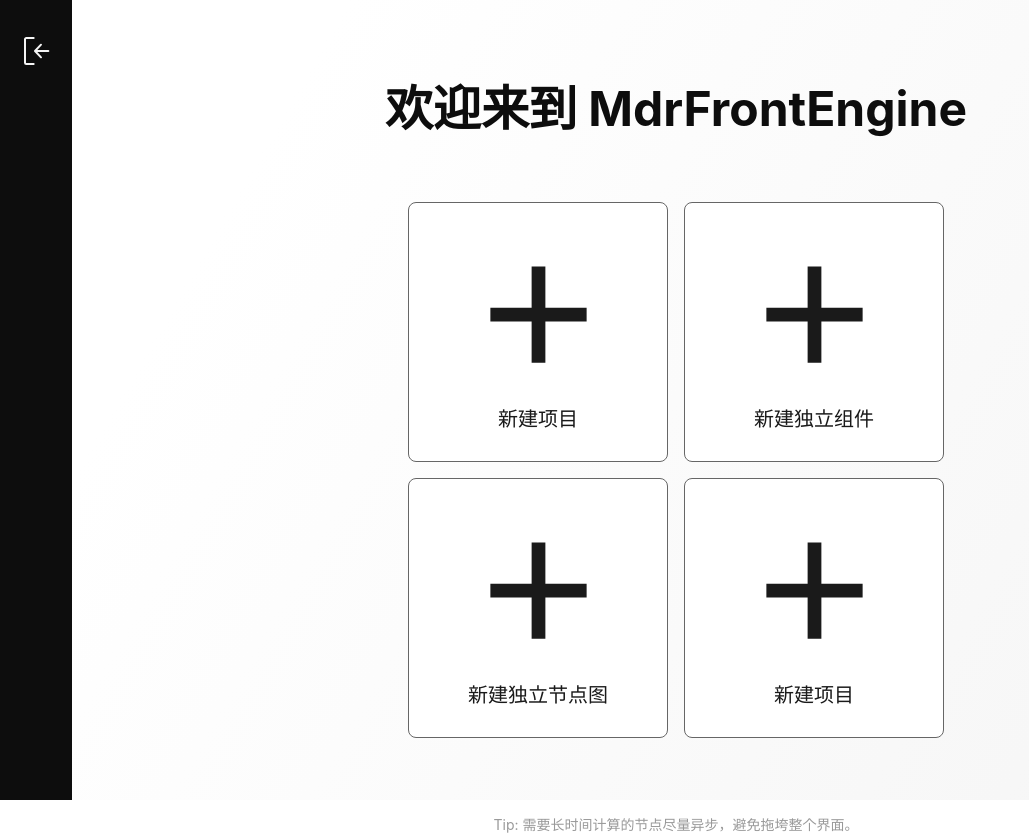
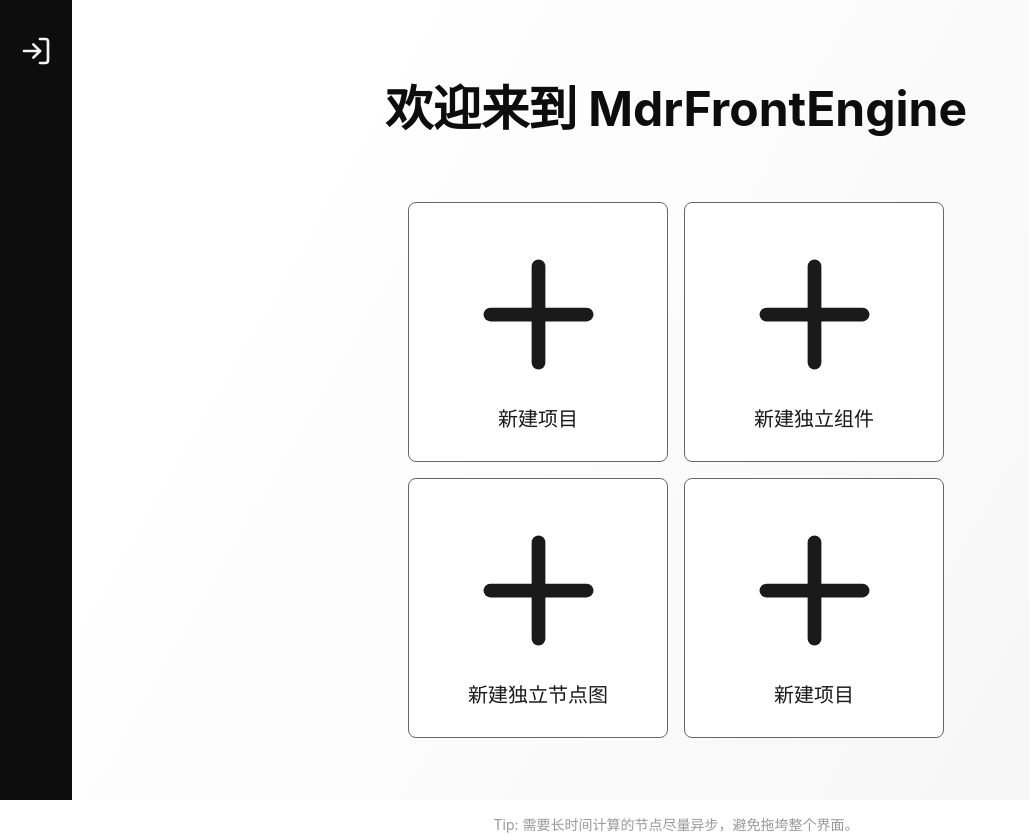
Before and after one commit to Mdr-Tutorials/Mdr-Front-Engine, a React (Vite) app in the folder apps/web/: page /editor in a window 1280 px wide. Shown: the whole page, without its empty margins (0-1029 px from the left). Built offline with nearby package versions, Linux system fonts and the light colour scheme.

Commit message:
refactor(icons): 替换 react-icons 为 lucide-react 并更新相关组件
更新文档和主页按钮的链接地址及文本

```diff
--- a/apps/web/package.json
+++ b/apps/web/package.json
@@ -28,7 +28,7 @@
     "react-dom": "^19.2.0",
     "react-flow": "^1.0.3",
     "react-hook-form": "^7.66.0",
-    "react-icons": "^5.5.0",
+    "lucide-react": "^0.475.0",
     "react-router": "^7.9.5",
     "recharts": "^3.3.0",
     "tailwind-merge": "^3.3.1",
--- a/apps/web/src/editor/EditorBar/EditorBar.tsx
+++ b/apps/web/src/editor/EditorBar/EditorBar.tsx
@@ -1,12 +1,12 @@
 import './EditorBar.scss';
 import { MdrIconLink } from '@mdr/ui';
-import { GoSignIn } from "react-icons/go";
+import { LogIn } from "lucide-react";
 
 function EditorBar({ state }: { state: 0 | 1 | 2 | 3 }) {
     return <nav className="EditorBar">
         <section className="EditorBarTop">
             {state === 0 && <div className="state-indicator state-0"></div>}
-            <MdrIconLink icon={<GoSignIn />} size={32} to={"/"} />
+            <MdrIconLink icon={<LogIn size={32} />} size={32} to={"/"} />
         </section>
         <section className="EditorBarBottom"></section>
     </nav>
--- a/apps/web/src/editor/EditorHome.tsx
+++ b/apps/web/src/editor/EditorHome.tsx
@@ -1,5 +1,5 @@
 import { useCallback, useEffect, useState } from "react"
-import { MdAdd } from "react-icons/md"
+import { Plus } from "lucide-react"
 import { MdrButton } from "@mdr/ui"
 import EditorBar from "./EditorBar/EditorBar"
 import "./EditorHome.scss"
@@ -85,7 +85,7 @@ function EditorHome() {
                         text="新建项目"
                         iconPosition="Left"
                         size="Big"
-                        icon={<MdAdd size={165} />}   // 巨大图标
+                        icon={<Plus size={165} />}   // 巨大图标
                         className="EditorHomeNewProjectHugeButton"
                         onClick={handleNewProject}
                     />
@@ -93,7 +93,7 @@ function EditorHome() {
                         text="新建独立组件"
                         iconPosition="Left"
                         size="Big"
-                        icon={<MdAdd size={165} />}   // 巨大图标
+                        icon={<Plus size={165} />}   // 巨大图标
                         className="EditorHomeNewProjectHugeButton"
                         onClick={handleNewProject}
                     />
@@ -101,7 +101,7 @@ function EditorHome() {
                         text="新建独立节点图"
                         iconPosition="Left"
                         size="Big"
-                        icon={<MdAdd size={165} />}   // 巨大图标
+                        icon={<Plus size={165} />}   // 巨大图标
                         className="EditorHomeNewProjectHugeButton"
                         onClick={handleNewProject}
                     />
@@ -109,7 +109,7 @@ function EditorHome() {
                         text="新建项目"
                         iconPosition="Left"
                         size="Big"
-                        icon={<MdAdd size={165} />}   // 巨大图标
+                        icon={<Plus size={165} />}   // 巨大图标
                         className="EditorHomeNewProjectHugeButton"
                         onClick={handleNewProject}
                     />
--- a/apps/web/src/home/Home.tsx
+++ b/apps/web/src/home/Home.tsx
@@ -25,7 +25,7 @@ function Home() {
                 <h2>- 结合蓝图、节点图和代码；打通设计、开发、测试、构建和部署；跨领域开发前端、快速开发 MVP 和学习前端的优质选择。</h2>
                 <div className="button-bar">
                     <MdrButtonLink text="进入编辑器" size='Big' category='Primary' to={"/editor"} />
-                    <MdrButtonLink text="查看文档" size='Big' category='Secondary' to={"/"} disabled />
+                    <MdrButtonLink text="查看文档" size='Big' category='Secondary' to={"http://localhost:5174"} />
                 </div>
             </div>
         </div>
```
Also changed, not shown: 3 other files (tests, documents, lock files or other folders).
